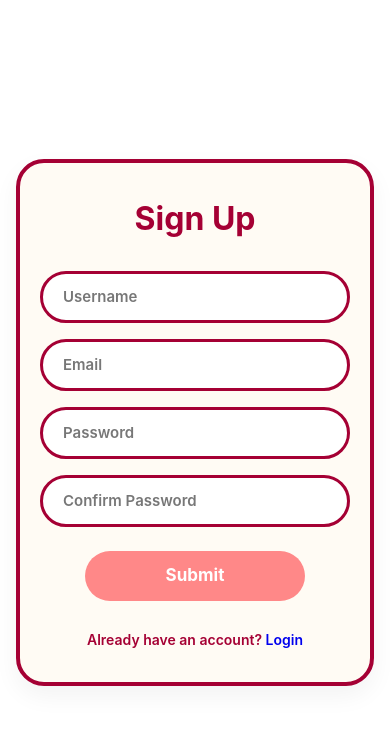
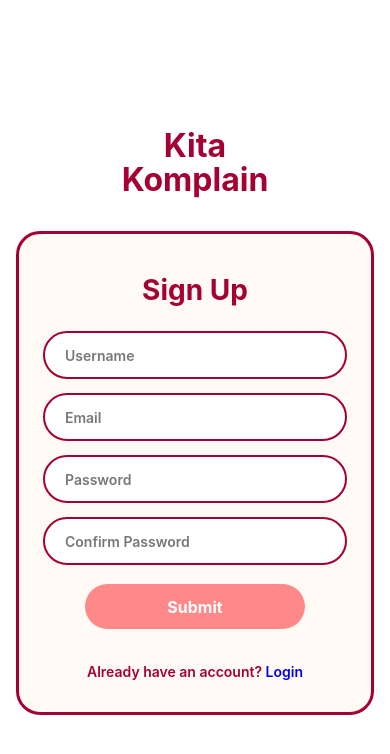
Before and after one commit to Carmeloanthony1/KitaKomplain-PNJ-Web-Development-Competition-, a React (Vite) app: page /SignUp in a window 390 px wide. Shown: the top 754 px of the page. Built offline with nearby package versions, Linux system fonts and the light colour scheme.

Commit message:
fix: login and sign up responsive view

```diff
--- a/src/pages/SignUp.css
+++ b/src/pages/SignUp.css
@@ -1,128 +1,128 @@
 * {
   box-sizing: border-box;
-}
-
-:root {
-  color-scheme: light only !important;
-  supported-color-schemes: light !important;
 }
 
 html, body {
   margin: 0;
   padding: 0;
   width: 100%;
-  min-height: 100vh;
-  background-color: #ffffff !important;
-  color-scheme: light only !important;
+  height: 100vh;
+  overflow: hidden;
 }
 
+/* Base Layout (Desktop) */
 .signup-whole-background {
-  min-height: 100vh;
+  height: 100vh;
+  width: 100vw;
   display: flex;
-  flex-direction: row;
-  background-color: #ffffff !important;
-  width: 100%;
+  background: #ffffff;
+  overflow: hidden;
 }
 
+/* Sisi Kiri (Logo) */
 .signup-left-background {
   width: 50%;
-  min-height: 100vh;
+  height: 100%;
   display: flex;
   align-items: center;
-  padding: 40px 60px;
-  background: linear-gradient(to right, #f1ece1, #ffc1b3) !important;
+  padding-left: 80px;
+  padding-right: 40px;
+  background: linear-gradient(to right, #f1ece1, #ffc1b3);
 }
 
 .signup-logo {
-  color: #a50034 !important;
-  font-size: clamp(48px, 6vw, 96px);
+  color: #a50034;
+  font-size: clamp(48px, 5vw, 80px);
   font-weight: 700;
   line-height: 1.05;
   margin: 0;
 }
 
+/* Sisi Kanan (Form) */
 .signup-right-background {
   width: 50%;
-  min-height: 100vh;
+  height: 100%;
   display: flex;
   align-items: center;
   justify-content: center;
-  padding: 40px 20px;
-  background-color: transparent !important;
+  padding: 20px;
 }
 
+/* Card Container */
 .signup-card-background {
   width: 100%;
-  max-width: 480px;
-  padding: 40px;
-  background-color: #fffbf4 !important;
-  border: 4px solid #a50034 !important;
-  border-radius: 32px;
-  box-shadow: 0 10px 25px rgba(0, 0, 0, 0.05);
+  max-width: 440px;
+  padding: 35px 30px;
+  background-color: #fffbf4;
+  border: 4px solid #a50034;
+  border-radius: 30px;
+  box-sizing: border-box;
 }
 
 .signup-card-text {
+  margin: 0 0 25px 0;
   text-align: center;
-  color: #a50034 !important;
-  font-size: clamp(32px, 3.5vw, 44px);
+  color: #a50034;
+  font-size: 32px;
   font-weight: 700;
-  margin: 0 0 28px 0;
 }
 
 .signup-form {
   display: flex;
   flex-direction: column;
   gap: 16px;
-  width: 100%;
 }
 
 .signup-input {
   width: 100%;
-  height: 52px;
+  height: 50px;
   padding: 0 20px;
-  border: 3px solid #a50034 !important;
-  border-radius: 26px;
-  background-color: #ffffff !important;
-  color: #222222 !important;
+  border: 3px solid #a50034;
+  border-radius: 25px;
+  background-color: #ffffff;
   font-size: 15px;
   font-weight: 600;
   text-align: left;
   outline: none;
-  transition: border-color 0.2s ease, box-shadow 0.2s ease;
+  transition: 0.2s ease;
 }
 
 .signup-input::placeholder {
-  color: #777777 !important;
+  color: #777;
 }
 
 .signup-input:focus {
-  border-color: #8f0033 !important;
+  border-color: #8f0033;
   box-shadow: 0 0 0 4px rgba(173, 0, 60, 0.15);
+}
+
+.signup-input:focus::placeholder {
+  color: transparent;
 }
 
 .signup-button-container {
   display: flex;
   justify-content: center;
-  margin-top: 8px;
+  padding-top: 5px;
 }
 
 .signup-button {
   width: 100%;
   max-width: 220px;
-  height: 50px;
+  height: 48px;
   border: none;
-  border-radius: 25px;
-  background-color: #ff8888 !important;
-  color: #ffffff !important;
+  border-radius: 24px;
+  background-color: #ff8888;
+  color: #ffffff;
   font-size: 17px;
   font-weight: 700;
   cursor: pointer;
-  transition: transform 0.2s ease, opacity 0.2s ease;
+  transition: 0.2s ease;
 }
 
 .signup-button:hover {
   transform: translateY(-2px);
-  opacity: 0.95;
+  background-color: #ff7373;
 }
 
 .signup-button:active {
@@ -135,8 +135,8 @@ html, body {
 }
 
 .signup-login {
-  margin: 12px 0 0 0;
-  color: #a50034 !important;
+  margin-top: 12px;
+  color: #a50034;
   font-size: 14px;
   font-weight: 600;
   text-align: center;
@@ -146,7 +146,7 @@ html, body {
   padding: 0;
   border: none;
   background: none;
-  color: #0000EE !important;
+  color: #0000EE;
   font-size: inherit;
   font-weight: inherit;
   cursor: pointer;
@@ -156,35 +156,77 @@ html, body {
   text-decoration: underline;
 }
 
-/* Aturan khusus layar HP / Tablet */
-@media (max-width: 900px) {
+/* ========================================== */
+/* RESPONSIVE UNTUK TAMPILAN HP (< 768px)      */
+/* ========================================== */
+@media (max-width: 768px) {
+  html, body {
+    overflow-y: auto;
+  }
+
+  .desktop-break {
+    display: none;
+  }
+
   .signup-whole-background {
     flex-direction: column;
+    height: auto;
+    min-height: 100vh;
+    background: #ffffff;
     justify-content: center;
     align-items: center;
-    background-color: #ffffff !important;
+    padding: 20px 0;
   }
 
-  /* Hilangkan panel kiri dan tulisan KitaKomplain di HP */
   .signup-left-background {
-    display: none !important;
+    width: 100%;
+    height: auto;
+    padding: 0 20px 15px 20px;
+    justify-content: center;
+    text-align: center;
+    background: transparent;
+  }
+
+  .signup-logo {
+    font-size: 32px;
+    margin-bottom: 20px;
   }
 
   .signup-right-background {
     width: 100%;
-    min-height: 100vh;
-    padding: 24px 16px;
+    height: auto;
+    padding: 0 16px;
     display: flex;
-    align-items: center;
     justify-content: center;
-    background-color: #ffffff !important;
   }
 
   .signup-card-background {
-    width: 100%;
-    max-width: 420px;
-    padding: 32px 20px;
-    border-radius: 28px;
-    background-color: #fffbf4 !important;
+    padding: 35px 24px 30px 24px;
+    border-width: 3px;
+    border-radius: 24px;
+  }
+
+  .signup-card-text {
+    font-size: 28px;
+    margin-bottom: 20px;
+  }
+
+  .signup-form {
+    gap: 14px;
+  }
+
+  .signup-input {
+    height: 48px;
+    border-width: 2.5px;
+    font-size: 14px;
+  }
+
+  .signup-button {
+    height: 45px;
+    font-size: 16px;
+  }
+
+  .signup-login {
+    margin-top: 18px;
   }
 }
```
Also changed, not shown: src/pages/SignUp.jsx (+7 -7 lines).
